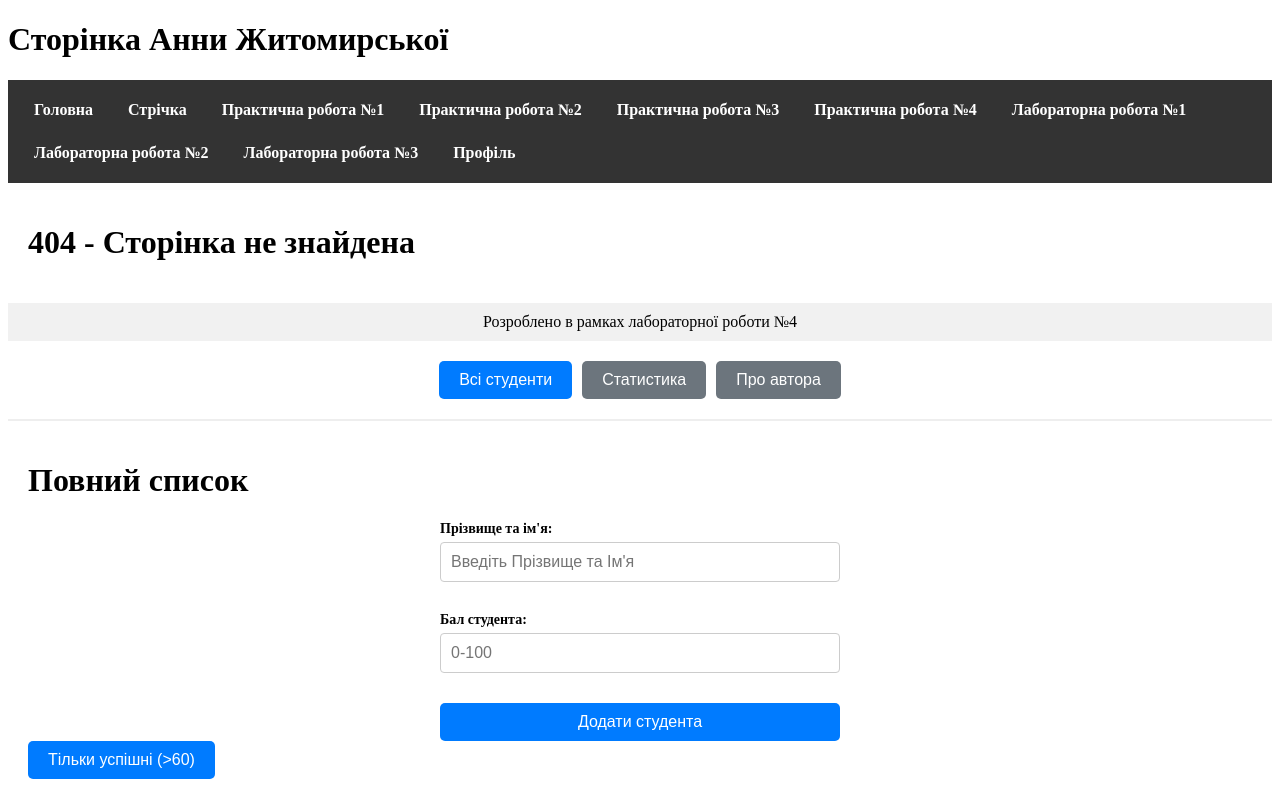
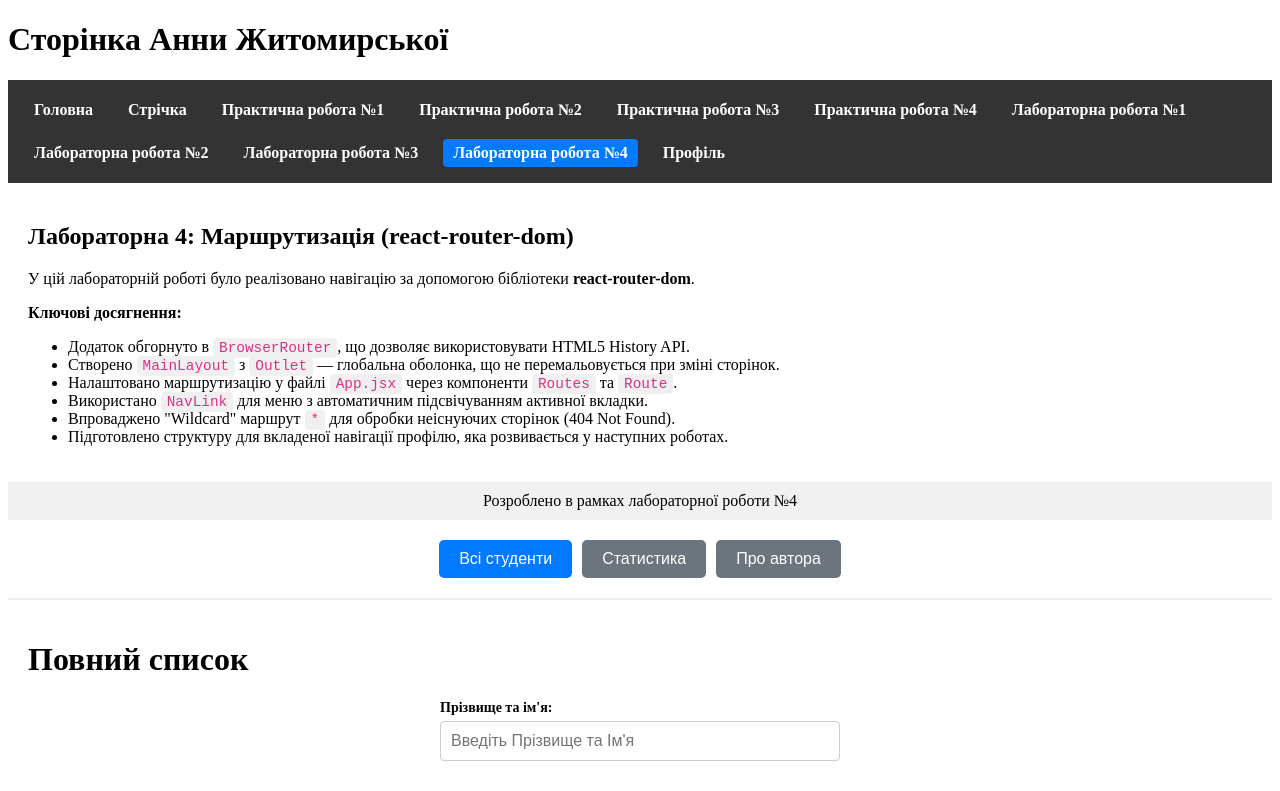
Before and after one commit to ZhytomyrskaAnna/my-react-project, a React (Vite) app: page /lab4 in a window 1280 px wide. Shown: the top 791 px of the page. Built offline with nearby package versions, Linux system fonts and the light colour scheme.

Commit message:
Add Lab4.jsx

```diff
--- a/src/App.jsx
+++ b/src/App.jsx
@@ -15,6 +15,7 @@ import Practice4 from './components/pages/Practice4/Practice4.jsx';
 import Lab1 from './components/pages/Lab1/Lab1.jsx';
 import Lab2 from './components/pages/Lab2/Lab2.jsx';
 import Lab3 from './components/pages/Lab3/Lab3.jsx';
+import Lab4 from './components/pages/Lab4/Lab4.jsx';
 import NotFound from './components/pages/NotFound/NotFound.jsx';
 import Profile from './components/pages/Profile/Profile.jsx';
 import styles from './App.module.css';
@@ -72,6 +73,7 @@ function App() {
           <Route path="lab1" element={<Lab1 />} />
           <Route path="lab2" element={<Lab2 />} />
           <Route path="lab3" element={<Lab3 />} />
+          <Route path="lab4" element={<Lab4 />} />
           <Route path="profile/*" element ={<Profile />} />
           <Route path="*" element ={<NotFound />} />
         </Route>
--- /dev/null
+++ b/src/components/pages/Lab4/Lab4.jsx
@@ -0,0 +1,41 @@
+import React from 'react';
+import './Lab4.module.css';
+
+const Lab4 = () => {
+  return (
+    <section className="lab-section">
+      <h2 className="lab-title">Лабораторна 4: Маршрутизація (react-router-dom)</h2>
+
+      <div className="lab-card">
+        <p className="lab-description">
+          У цій лабораторній роботі було реалізовано навігацію за допомогою бібліотеки <strong>react-router-dom</strong>.
+        </p>
+
+        <p><strong>Ключові досягнення:</strong></p>
+
+        <ul className="lab-list">
+          <li className="lab-list-item">
+            Додаток обгорнуто в <code>BrowserRouter</code>, що дозволяє використовувати HTML5 History API.
+          </li>
+          <li className="lab-list-item">
+            Створено <code>MainLayout</code> з <code>Outlet</code> — глобальна оболонка, що не перемальовується при зміні сторінок.
+          </li>
+          <li className="lab-list-item">
+            Налаштовано маршрутизацію у файлі <code>App.jsx</code> через компоненти <code>Routes</code> та <code>Route</code>.
+          </li>
+          <li className="lab-list-item">
+            Використано <code>NavLink</code> для меню з автоматичним підсвічуванням активної вкладки.
+          </li>
+          <li className="lab-list-item">
+            Впроваджено "Wildcard" маршрут <code>*</code> для обробки неіснуючих сторінок (404 Not Found).
+          </li>
+          <li className="lab-list-item">
+            Підготовлено структуру для вкладеної навігації профілю, яка розвивається у наступних роботах.
+          </li>
+        </ul>
+      </div>
+    </section>
+  );
+};
+
+export default Lab4;
--- /dev/null
+++ b/src/components/pages/Lab4/Lab4.module.css
@@ -0,0 +1,43 @@
+.lab-section {
+  padding: 20px 0;
+  font-family: sans-serif;
+}
+
+.lab-title {
+  color: #333;
+  margin-bottom: 1rem;
+}
+
+.lab-card {
+  padding: 24px;
+  border: 1px solid #e0e0e0;
+  border-radius: 12px;
+  background-color: #fff;
+  box-shadow: 0 2px 8px rgba(0, 0, 0, 0.05);
+}
+
+.lab-description {
+  margin-bottom: 1.5rem;
+  line-height: 1.5;
+  color: #444;
+}
+
+.lab-list {
+  list-style-type: disc;
+  padding-left: 1.5rem;
+}
+
+.lab-list-item {
+  margin-bottom: 14px;
+  line-height: 1.6;
+  color: #555;
+}
+
+code {
+  background-color: #f0f0f0;
+  padding: 2px 6px;
+  border-radius: 4px;
+  font-family: 'Courier New', Courier, monospace;
+  font-size: 0.9em;
+  color: #d63384;
+}
--- a/src/components/templates/MainLayout/MainLayout.jsx
+++ b/src/components/templates/MainLayout/MainLayout.jsx
@@ -19,6 +19,7 @@ const MainLayout = () => {
         <NavLink to="/lab1" className={getActiveClass}>Лабораторна робота №1</NavLink>
         <NavLink to="/lab2" className={getActiveClass}>Лабораторна робота №2</NavLink>
         <NavLink to="/lab3" className={getActiveClass}>Лабораторна робота №3</NavLink>
+        <NavLink to="/lab4" className={getActiveClass}>Лабораторна робота №4</NavLink>
         <NavLink to="/profile" className={getActiveClass}>Профіль</NavLink>
       </nav>
       <main className={styles.mainContent}>
```
